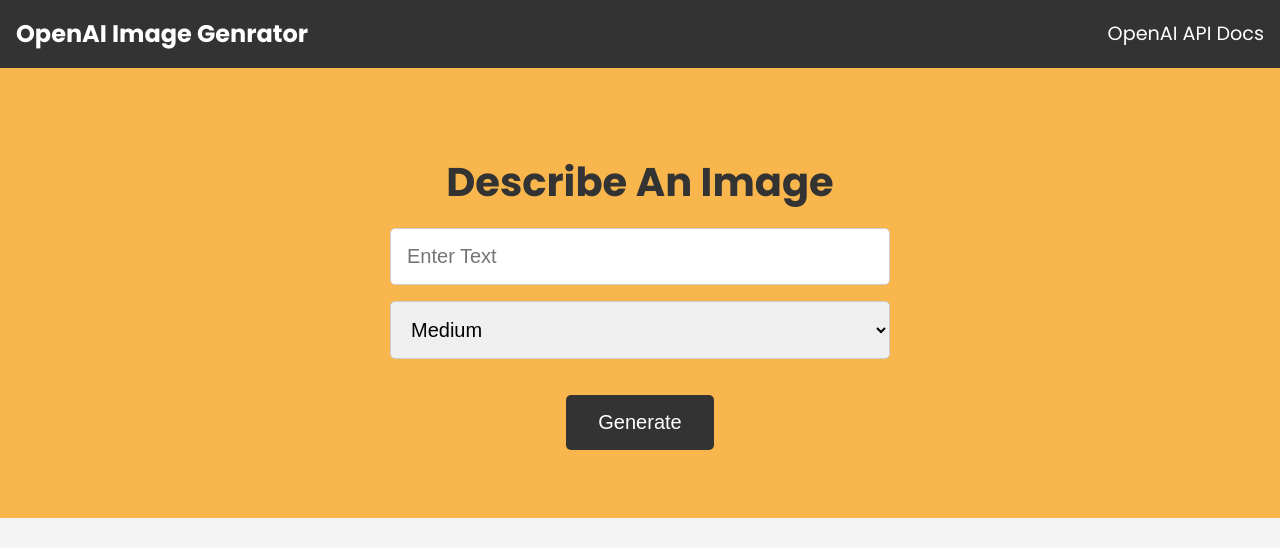
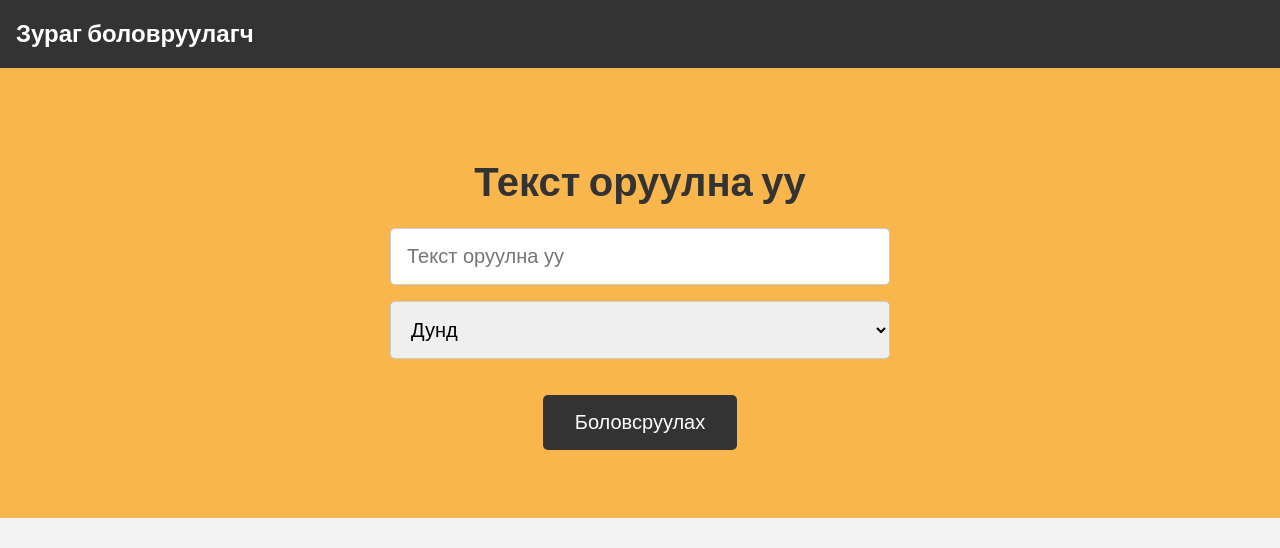
Before and after one commit to Seku0120/Stable, a website: page public/index.html in a window 1280 px wide. Drawn offline with Linux system fonts and the light colour scheme.

Commit message:
text translated

```diff
--- a/public/index.html
+++ b/public/index.html
@@ -9,21 +9,14 @@
   <link rel="stylesheet" href="css/spinner.css" />
 
   <script src="js/main.js" defer></script>
-  <title>OpenAI Image Genrator</title>
+  <title>Зураг боловруулагч</title>
 </head>
 
 <body>
   <header>
     <div class="navbar">
       <div class="logo">
-        <h2>OpenAI Image Genrator</h2>
-      </div>
-      <div class="nav-links">
-        <ul>
-          <li>
-            <a href="https://beta.openai.com/docs" target="_blank">OpenAI API Docs</a>
-          </li>
-        </ul>
+        <h2>Зураг боловруулагч</h2>
       </div>
     </div>
   </header>
@@ -31,19 +24,19 @@
   <main>
     <section class="showcase">
       <form id="image-form">
-        <h1>Describe An Image</h1>
+        <h1>Текст оруулна уу</h1>
         <div class="form-control">
-          <input type="text" id="prompt" placeholder="Enter Text" />
+          <input type="text" id="prompt" placeholder="Текст оруулна уу" />
         </div>
         <!-- size -->
         <div class="form-control">
           <select name="size" id="size">
-            <option value="small">Small</option>
-            <option value="medium" selected>Medium</option>
-            <option value="large">Large</option>
+            <option value="small">Жижиг</option>
+            <option value="medium" selected>Дунд</option>
+            <option value="large">Том</option>
           </select>
         </div>
-        <button type="submit" class="btn">Generate</button>
+        <button type="submit" class="btn">Боловсруулах</button>
       </form>
     </section>
 
```
